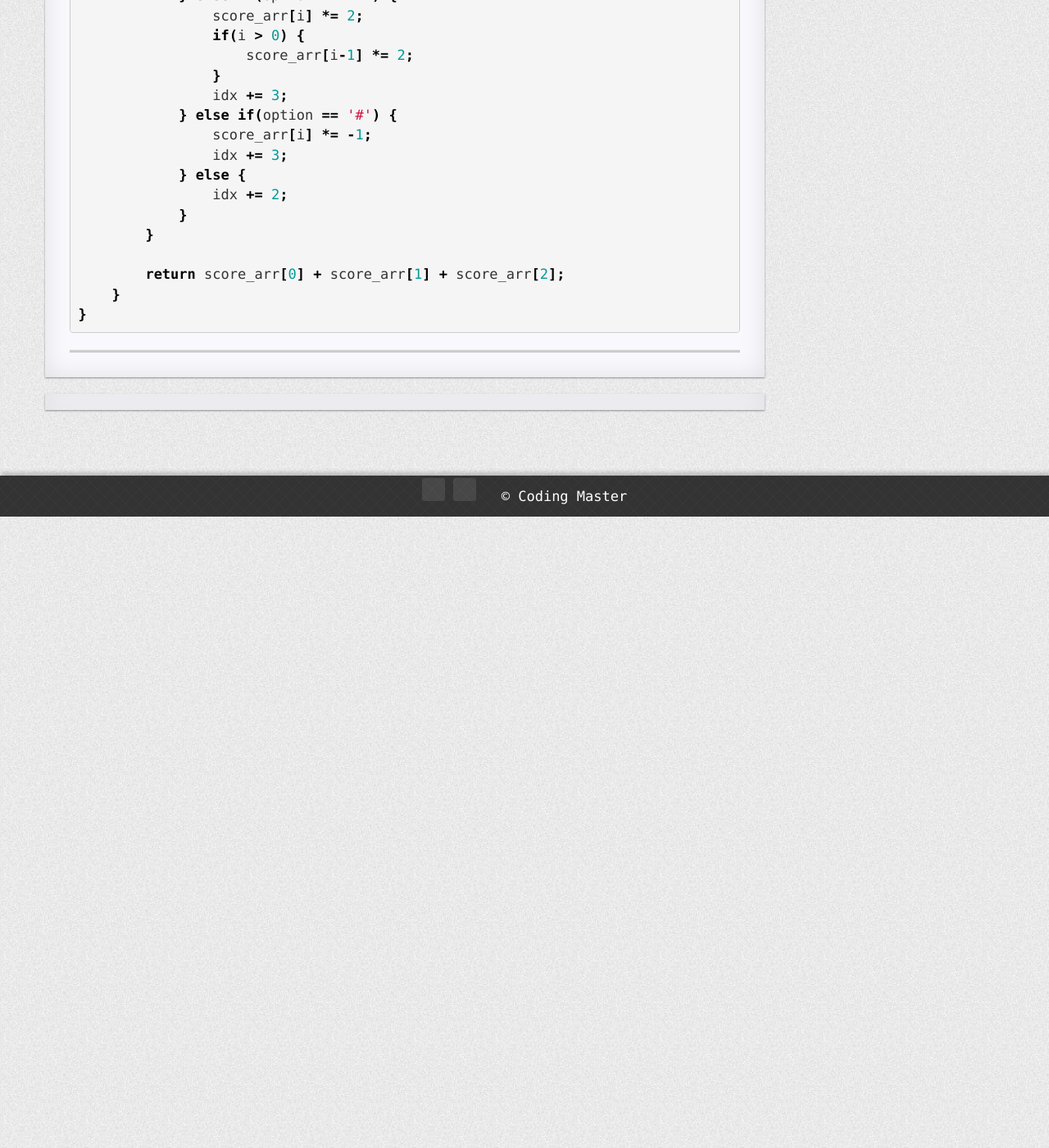
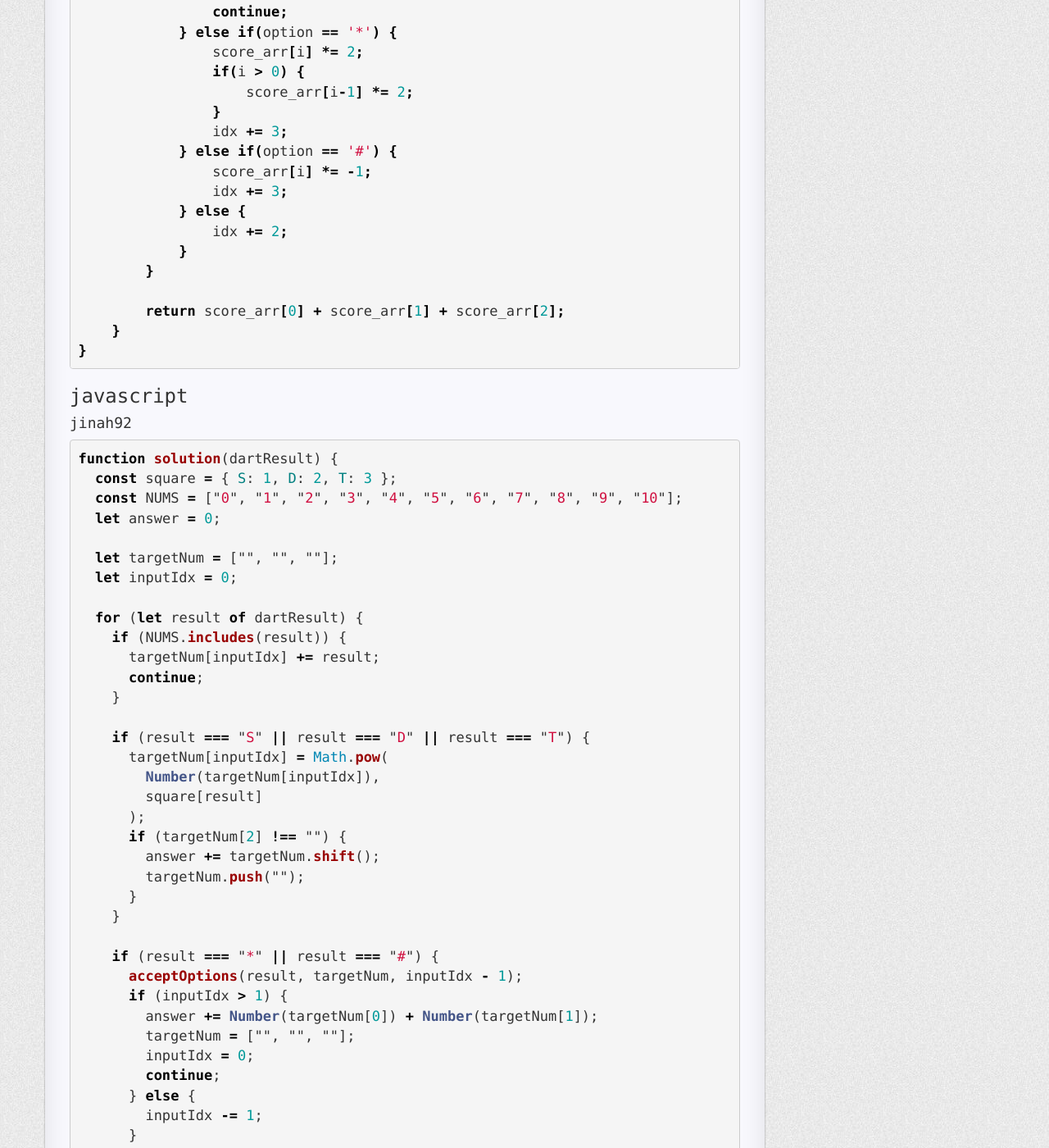
Before and after one commit to COMA-coding-master/COMA-coding-master.github.io, a Jekyll site: the page built from _posts/2022-01-23-다트 게임.md, in a window 1280 px wide and 1400 px high, scrolled down 2560 px. Shown: the whole window at 82% size. Built offline with Jekyll 4.4.1, drawn with Linux system fonts in a browser that asks for light colours; nearby versions of some CDN libraries; comment, search, counter and statistics services are not loaded; a style sheet for code colours, icons or effects is not loaded; before the commit the page ends 3190 px from its top, so only the background shows below that; some of the changed text lies outside the part shown.

Commit message:
7주차 문제 풀이

````diff
--- a/_posts/2022-01-23-다트 게임.md
+++ b/_posts/2022-01-23-다트 게임.md
@@ -4,17 +4,16 @@ categories: kakao-blind-recruitment-2018
 tag: Lv.1
 ---
 
-* TOC
-{:toc}
+- TOC
+  {:toc}
 
-### [문제 링크](https://programmers.co.kr/learn/courses/30/lessons/17682){:target="_blank"}
-
+### [문제 링크](https://programmers.co.kr/learn/courses/30/lessons/17682){:target="\_blank"}
 
 ### python
 
 #### sjw96007
 
-``` python
+```python
 import re
 def solution(dartResult):
     answer = 0
@@ -39,7 +38,7 @@ def solution(dartResult):
 
 #### study-jay
 
-``` java
+```java
 public int solution(String dartResult) {
     int answer = 0;
 
@@ -127,3 +126,75 @@ class Solution {
     }
 }
 ```
+
+### javascript
+
+#### jinah92
+
+```javascript
+function solution(dartResult) {
+  const square = { S: 1, D: 2, T: 3 };
+  const NUMS = ["0", "1", "2", "3", "4", "5", "6", "7", "8", "9", "10"];
+  let answer = 0;
+
+  let targetNum = ["", "", ""];
+  let inputIdx = 0;
+
+  for (let result of dartResult) {
+    if (NUMS.includes(result)) {
+      targetNum[inputIdx] += result;
+      continue;
+    }
+
+    if (result === "S" || result === "D" || result === "T") {
+      targetNum[inputIdx] = Math.pow(
+        Number(targetNum[inputIdx]),
+        square[result]
+      );
+      if (targetNum[2] !== "") {
+        answer += targetNum.shift();
+        targetNum.push("");
+      }
+    }
+
+    if (result === "*" || result === "#") {
+      acceptOptions(result, targetNum, inputIdx - 1);
+      if (inputIdx > 1) {
+        answer += Number(targetNum[0]) + Number(targetNum[1]);
+        targetNum = ["", "", ""];
+        inputIdx = 0;
+        continue;
+      } else {
+        inputIdx -= 1;
+      }
+    }
+    inputIdx += 1;
+  }
+  targetNum.filter((num) => num !== "").map((el) => (answer += el));
+
+  return answer;
+}
+
+function acceptOptions(option, targetNum, idx) {
+  if (option === "*") {
+    let cnt = 0;
+    for (let i = 0; i < 3; i++) {
+      if (targetNum[i] !== "") {
+        cnt += 1;
+        targetNum[i] *= 2;
+      }
+      if (cnt === 2) break;
+    }
+  } else {
+    let targetIdx = 0;
+    for (let i = 0; i < 3; i++) {
+      if (targetNum[i] !== "") {
+        targetIdx = i;
+      } else {
+        targetNum[targetIdx] *= -1;
+        break;
+      }
+    }
+  }
+}
+```
````
Also changed, not shown: _posts/2022-01-23-비밀지도.md (+44 -6 lines).
